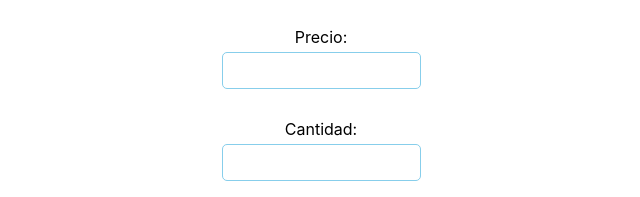
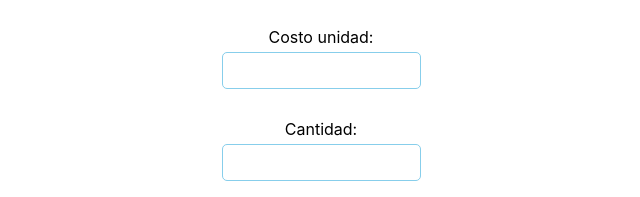
Before and after one commit to flor1251/Pre-entrega2, a plain HTML site: page index.html in a window 1280 px wide. Shown: the part 268-465 px from the top of the page, 319-959 px from the left. Drawn offline with Linux system fonts and the light colour scheme.

Commit message:
cambio en precio por costo

```diff
--- a/index.html
+++ b/index.html
@@ -12,7 +12,7 @@
     <form id="formulario">
       <label for="nombre">Producto:</label>
       <input type="text" id="nombre" name="nombre"><br><br>
-      <label for="precio">Precio:</label>
+      <label for="precio">Costo unidad:</label>
       <input type="number" id="precio" name="precio"><br><br>
       <label for="cantidad">Cantidad:</label>
       <input type="number" id="cantidad" name="cantidad"><br><br>
```
